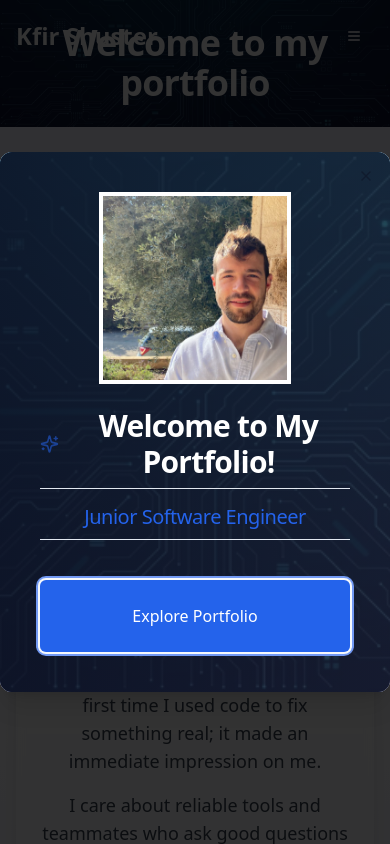
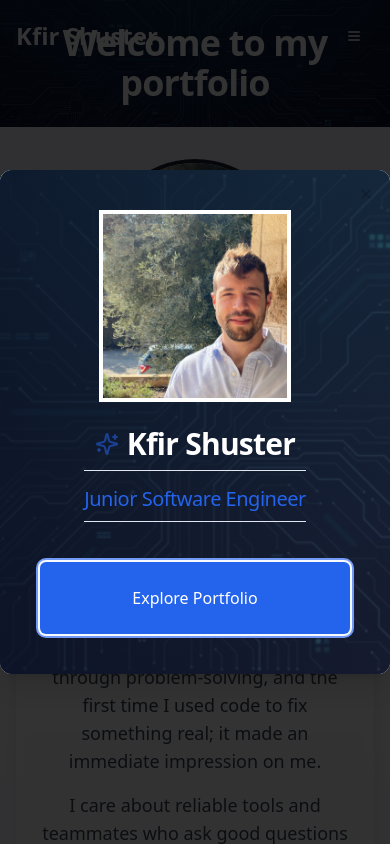
Before and after one commit to Ks619/digital-identity, a React (Vite) app: page / in a window 390 px wide. Shown: the top 844 px of the page. Built offline with nearby package versions, Linux system fonts and the light colour scheme.

Commit message:
Feat: Add name and enlarge popup on hover
Adds the user's name to the WelcomeDialog component and increases the window size on hover.

```diff
--- a/src/components/WelcomeDialog.tsx
+++ b/src/components/WelcomeDialog.tsx
@@ -1,5 +1,5 @@
 
-import React from 'react';
+import React, { useState } from 'react';
 import {
   Dialog,
   DialogContent,
@@ -16,9 +16,17 @@ interface WelcomeDialogProps {
 }
 
 const WelcomeDialog: React.FC<WelcomeDialogProps> = ({ open, onOpenChange }) => {
+  const [isHovering, setIsHovering] = useState(false);
+
   return (
     <Dialog open={open} onOpenChange={onOpenChange}>
-      <DialogContent className="sm:max-w-[700px] p-0 overflow-hidden border-none rounded-xl shadow-xl">
+      <DialogContent
+        className={`p-0 overflow-hidden border-none rounded-xl shadow-xl transition-all duration-300 ease-in-out ${
+          isHovering ? 'sm:max-w-[800px]' : 'sm:max-w-[700px]'
+        }`}
+        onMouseEnter={() => setIsHovering(true)}
+        onMouseLeave={() => setIsHovering(false)}
+      >
         <div className="border-8 border-white">
           {/* Background with gradient overlay */}
           <div
@@ -42,7 +50,7 @@ const WelcomeDialog: React.FC<WelcomeDialogProps> = ({ open, onOpenChange }) =>
             <DialogHeader className="mb-4">
               <DialogTitle className="text-3xl font-bold text-white mb-2 flex items-center justify-center gap-2">
                 <Sparkles className="h-6 w-6 text-primary animate-pulse" />
-                Welcome to My Portfolio!
+                Kfir Shuster
               </DialogTitle>
               <h2 className="text-xl text-primary font-medium">
                 Junior Software Engineer
```
